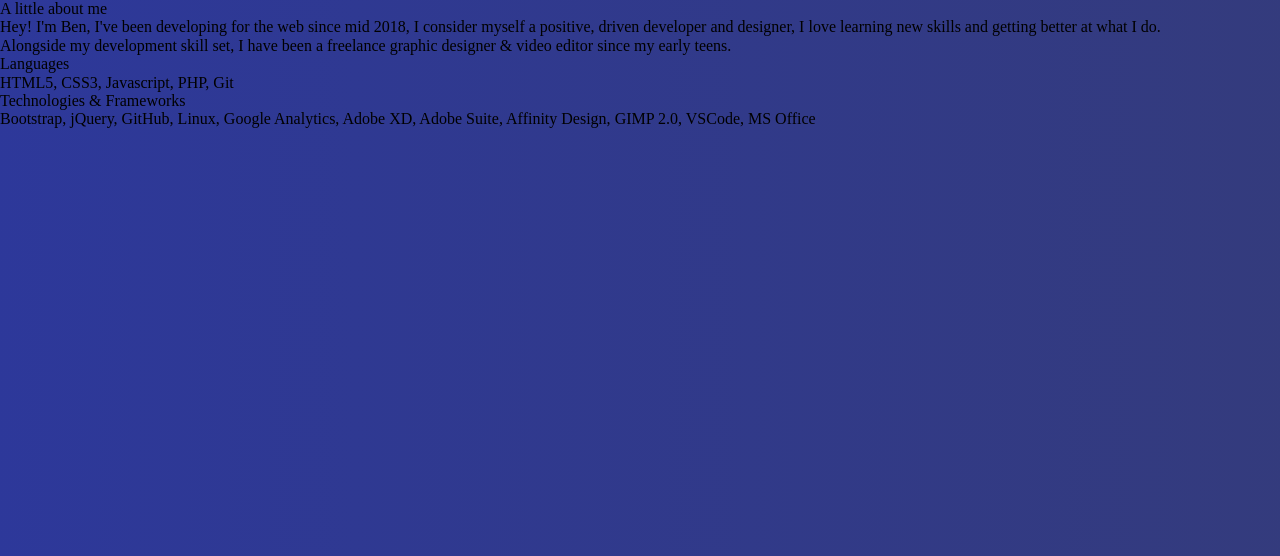
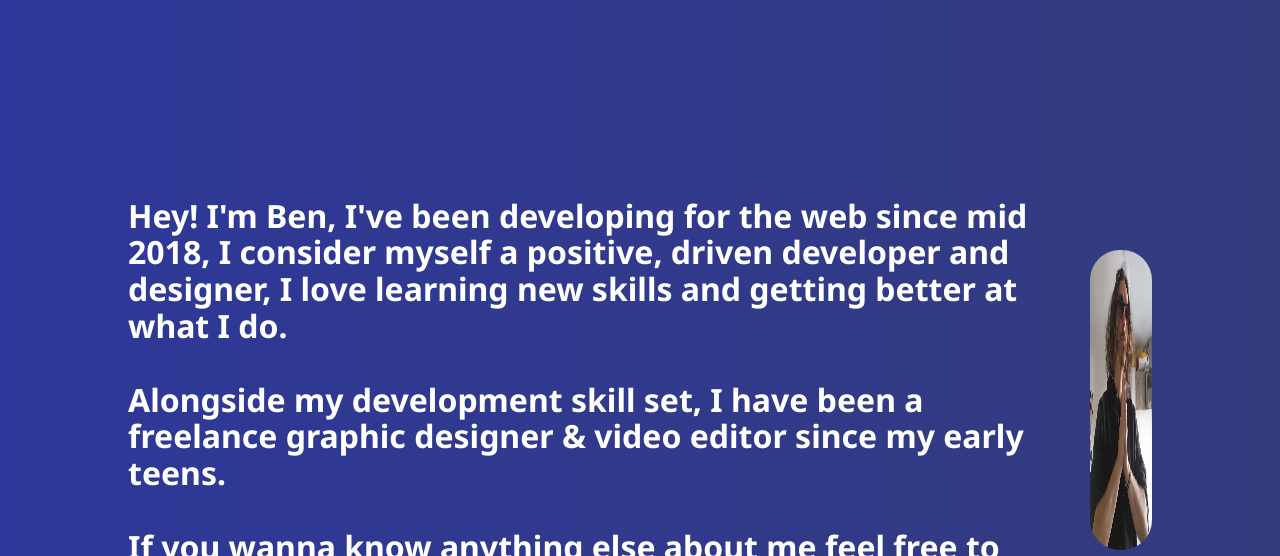
Before and after one commit to TLClassless/HumanThatCodes, a plain HTML site: page about.html in a window 1280 px wide. Shown: the top 556 px of the page. Drawn offline with Linux system fonts and the light colour scheme; some packages are replaced by stand-ins of ours.

Commit message:
added styling to about page & temporary placeholder img, still functionality to add

```diff
--- a/about.html
+++ b/about.html
@@ -12,17 +12,21 @@
 </head>
 
 <body>
+    <div id ="about-a" class="home">
     <div class="about">
-        <h2>A little about me</h2>
-        <p>Hey! I'm Ben, I've been developing for the web since mid 2018, I consider myself a positive, driven developer and designer, I love learning new skills and getting better at what I do. <br> Alongside my development skill set, I have been a freelance graphic designer & video editor since my early teens.
+        <p>Hey! I'm Ben, I've been developing for the web since mid 2018, I consider myself a positive, driven developer and designer, I love learning new skills and getting better at what I do. <br><br> Alongside my development skill set, I have been a freelance graphic designer & video editor since my early teens. <br><br> If you wanna know anything else about me feel free to <a href="https://www.messenger.com/t/HelloBenBuckley">message me</a>
         </p>
     </div>
-    <div class="languages">
+    <div class="about-img">
+        <img src="img/ben.jpg">
+    </div>
+<!--    <div class="languages">
         <h2>Languages</h2>
         <p>HTML5, <a>CSS3,</a> Javascript, <a>PHP,</a> Git</p>
-    </div>
-    <div class="frameworks">
+    </div> -->
+<!--    <div class="frameworks">
         <h2>Technologies & Frameworks</h2>
         <p>Bootstrap, <a>jQuery,</a> GitHub, <a>Linux,</a> Google Analytics, <a>Adobe XD,</a> Adobe Suite, <a>Affinity Design,</a> GIMP 2.0, <a>VSCode,</a> MS Office</p>
+    </div> -->
     </div>
 </body>
--- a/css/stylesheet.css
+++ b/css/stylesheet.css
@@ -77,6 +77,44 @@ body {
     height: 50px;
 }
 
+/* ABOUT */
+#about-a {
+    display: flex;
+    flex-direction: row;
+    align-items: center;
+    justify-content: center;
+    width: 100%;
+    height: 100%;
+}
+
+.about {
+    display: flex;
+    flex-direction: column;
+    align-items: center;
+    justify-content: center;
+    font-family: 'Noto Sans', sans-serif;
+    font-size: 24pt;
+    color: #fff;
+}
+
+.about a {
+    color: #5AFFE9
+}
+
+.about-img {
+    display: flex;
+    align-items: center;
+    justify-content: center;
+}
+
+.about-img img {
+    width: 300px;
+    height: 300px;
+    display: flex;
+    margin-left: 50px;
+    border-radius: 30px;
+}
+
 /* media queries */
 
 @media only screen and (max-width: 900px) {
@@ -92,6 +130,17 @@ body {
     .githubLogo {
         width: 80px;
     }
+
+    .about-img {
+        display: none;
+        border-radius: 0;
+        width: 0;
+        height: 0;
+        margin-left: 0;
     }
 
-/* ABOUT */
+    .about {
+        font-size: 20pt;
+    }
+
+    }
```
Also changed, not shown: img/ben.jpg (added). Lines whose indentation alone changed are shown as unchanged.
